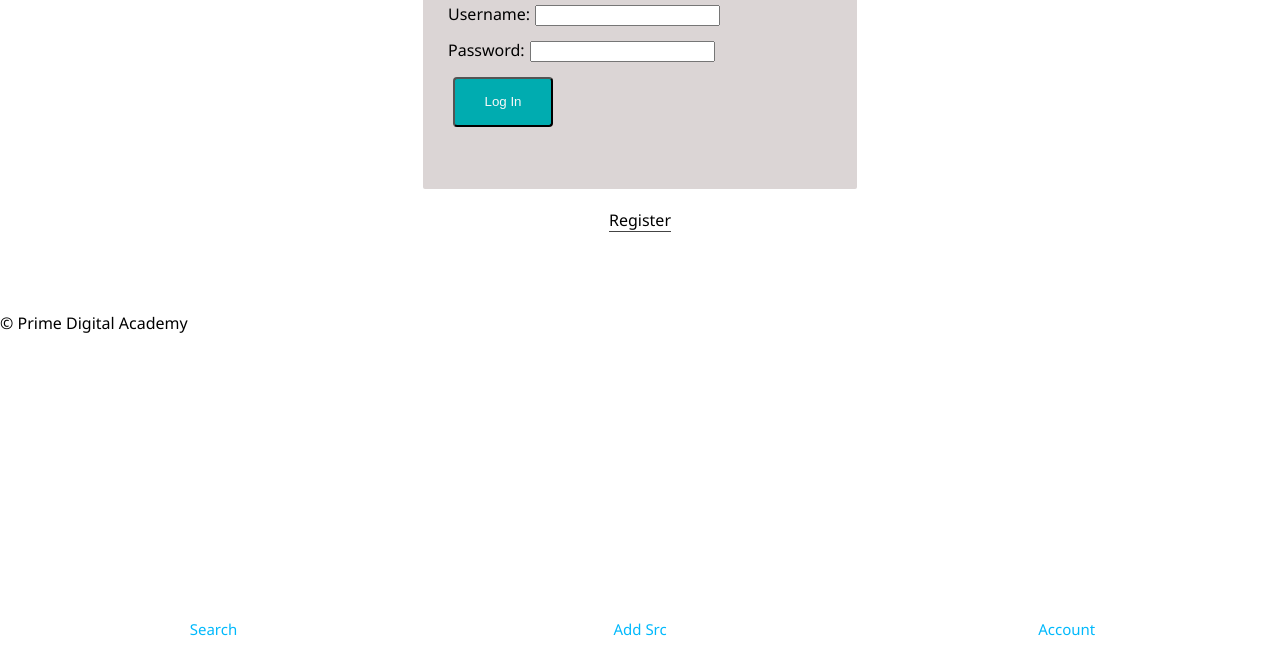
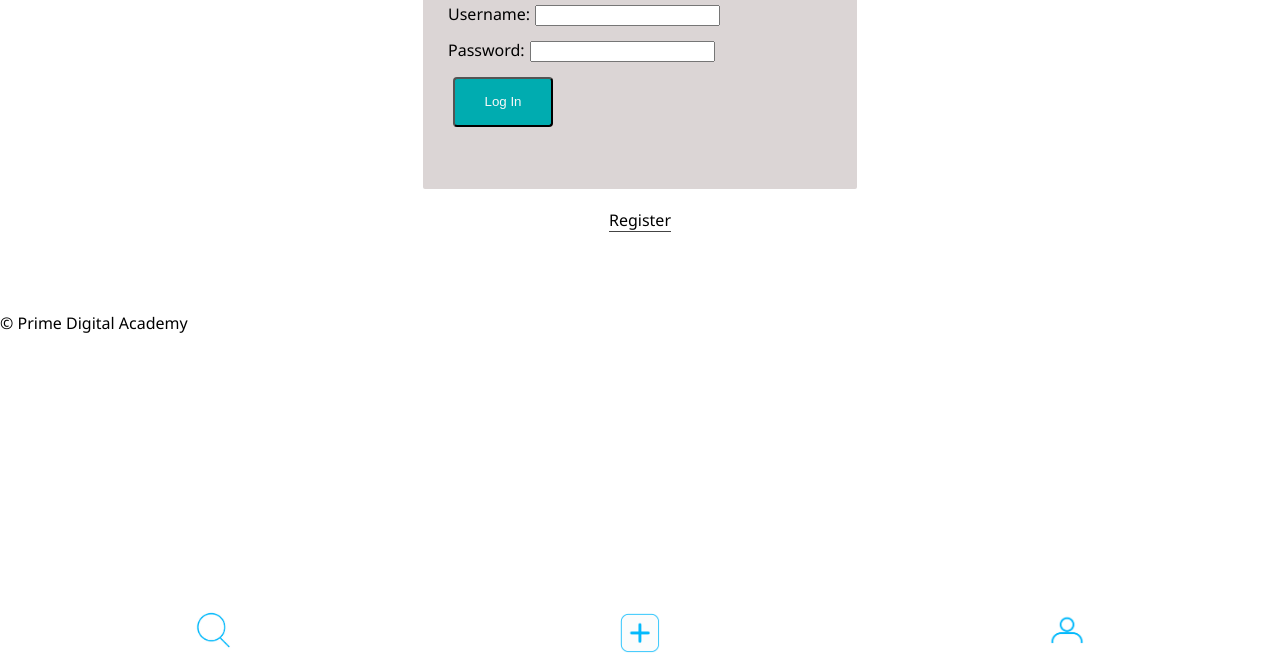
Before and after one commit to Johnman747/WaterWays, a React app: page /#/home in a window 1280 px wide. Shown: the part 131-800 px from the top of the page. Built offline with nearby package versions, Linux system fonts and the light colour scheme; no server answers.

Commit message:
updated navbar

```diff
--- a/src/components/Nav/Nav.css
+++ b/src/components/Nav/Nav.css
@@ -39,3 +39,17 @@ color: white;
 .nav-right {
 float: right;
 }
+
+.navbarIcon1{
+  height: 40px;
+  margin: -15px;
+}
+.navbarIcon2{
+  height: 40px;
+  margin: -18px;
+}
+
+.navbarIcon3{
+  height: 40px;
+  margin: -18px;
+}
--- a/src/components/Nav/Nav.js
+++ b/src/components/Nav/Nav.js
@@ -1,33 +1,28 @@
 import React from 'react';
 import { Link } from 'react-router-dom';
 import { connect } from 'react-redux';
-import LogOutButton from '../LogOutButton/LogOutButton';
+import searchIcon from '../Images/Search.png'
+import Addicon from '../Images/AddIcon.png'
+import PersonIcon from '../Images/PersonIcon.png'
 import './Nav.css';
 
 const Nav = (props) => (
   <div className="nav">
-    {/* <Link to="/home">
-      <h2 className="nav-title">Water Ways</h2>
-    </Link> */}
     <div className="nav-right">
       <Link className="nav-link" to="/about">
         {/* Show this link if they are logged in or not,
         but call this link 'Home' if they are logged in,
         and call this link 'Login / Register' if they are not */}
-        Search
+        {/* <img className="navbarIcon" src={searchIconBlue}/> */}
+        <img className="navbarIcon1" src={searchIcon} alt="search"/>
       </Link>
       {/* Show the link to the info page and the logout button if the user is logged in */}
-      {/* {props.user.id && (
-        <> */}
           <Link className="nav-link" to="/info">
-            Add Src
+            <img className="navbarIcon2" src={Addicon} alt="add water source"/>
           </Link>
-          {/* <LogOutButton className="nav-link"/> */}
-        {/* </>
-      )} */}
       {/* Always show this link since the about page is not protected */}
       <Link className="nav-link" to="/home">
-        Account
+        <img className="navbarIcon3" src={PersonIcon} alt="account"/>
       </Link>
     </div>
   </div>
```
Also changed, not shown: src/components/Images/AddIcon.png (added), src/components/Images/PersonIcon.png (added), src/components/Images/Search.png (added).
